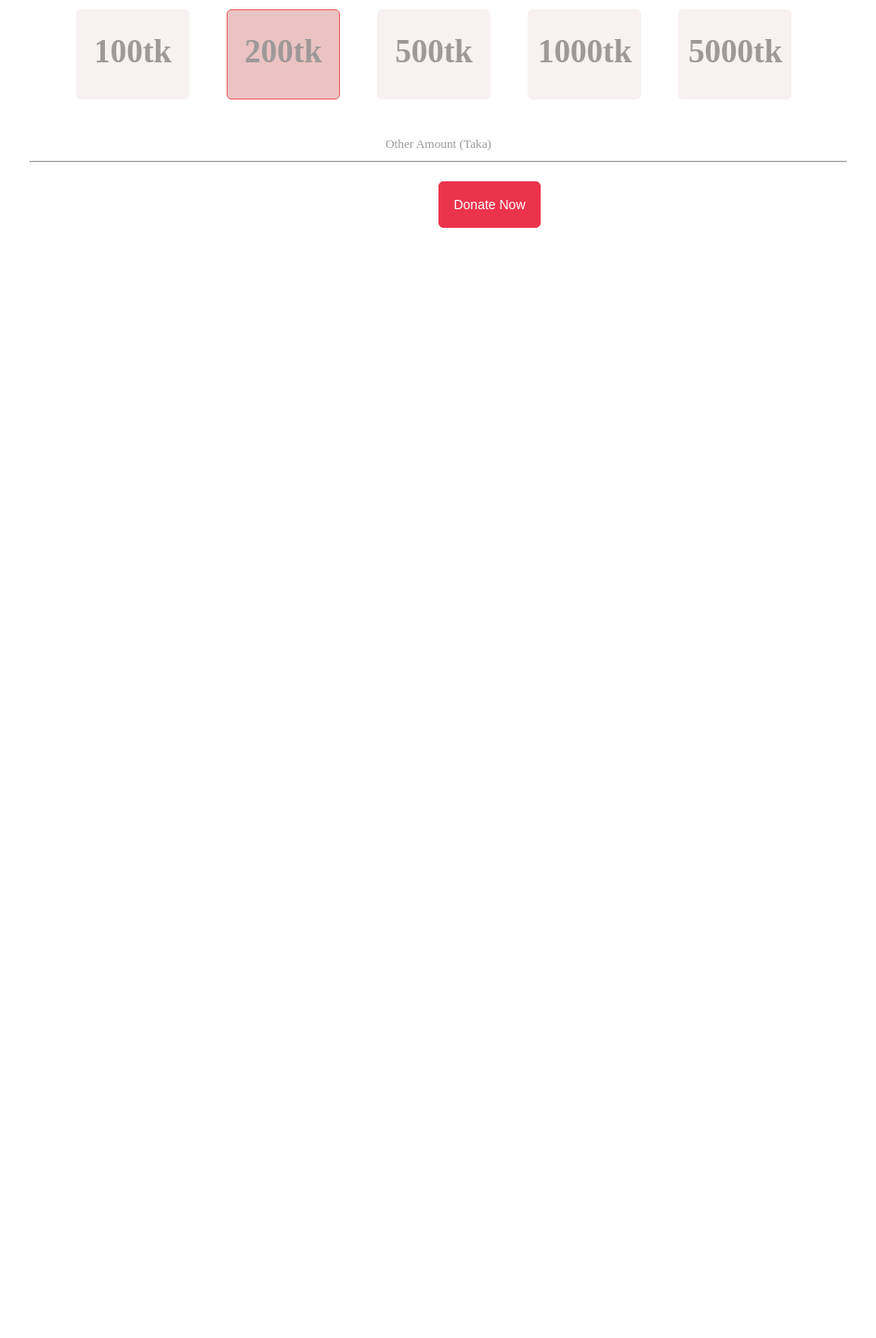
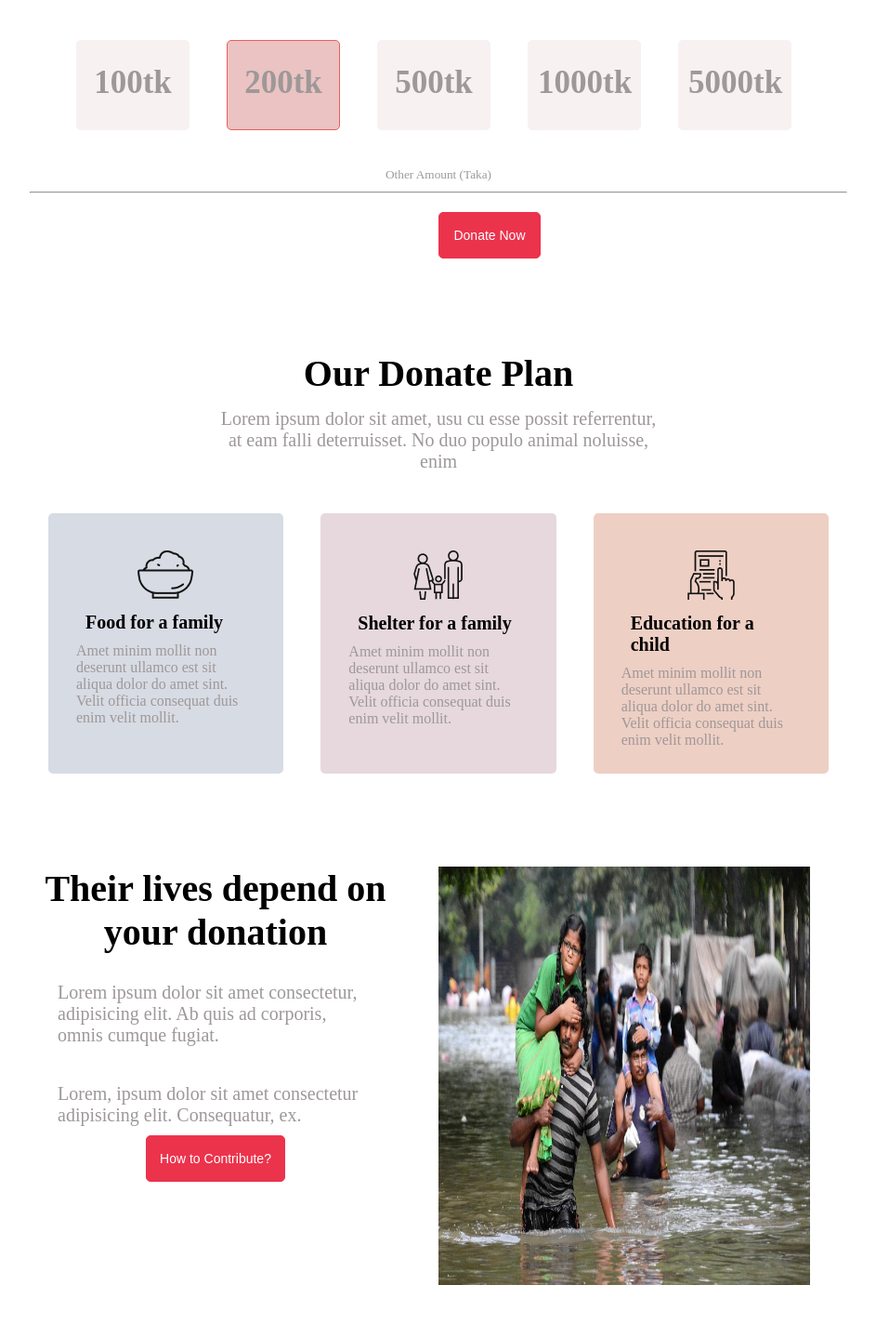
Before and after one commit to ArjumanJesmin/practice-project, a plain HTML site: page index.html in a window 1280 px wide. Shown: the part 851-2290 px from the top of the page at 93% size, without its empty margins (168-1111 px from the left). Before the commit the page ends 1196 px from the top, so only its background shows below. Drawn offline with Linux system fonts and the light colour scheme.

Commit message:
main section is done

```diff
--- a/index.html
+++ b/index.html
@@ -1,5 +1,6 @@
 <!DOCTYPE html>
 <html lang="en">
+
 <head>
     <meta charset="UTF-8">
     <meta http-equiv="X-UA-Compatible" content="IE=edge">
@@ -7,6 +8,10 @@
     <title>My Practice Project</title>
     <link rel="stylesheet" href="style.css">
     <link rel="shortcut icon" href="./icons/1.png" type="image/x-icon">
+
+    <link rel="stylesheet" href="https://cdnjs.cloudflare.com/ajax/libs/font-awesome/6.2.1/css/all.min.css"
+        integrity="sha512-MV7K8+y+gLIBoVD59lQIYicR65iaqukzvf/nwasF0nqhPay5w/9lJmVM2hMDcnK1OnMGCdVK+iQrJ7lzPJQd1w=="
+        crossorigin="anonymous" referrerpolicy="no-referrer" />
 
     <header class="header">
         <section class="heading">
@@ -18,7 +23,7 @@
 
     <!-- This is about section start -->
 
-<section class="container">
+    <section class="section">
         <div class="about">
             <h3>Donate Today</h3>
             <p>
@@ -36,8 +41,81 @@
         <hr>
         <button class="heading-btn">Donate Now</button>
     </section>
+    <section class="section">
+        <div class="about">
+            <h3>Our Donate Plan</h3>
+            <p>
+                Lorem ipsum dolor sit amet, usu cu esse possit referrentur, at eam falli
+                deterruisset. No duo populo animal noluisse, enim</p>
+        </div>
+    </section>
+    <!-- Family section Start -->
+    <div class="family">
+        <div class="food family-desc">
+            <img src="./icons/food.png" alt="">
+            <h3>Food for a family</h3>
+            <p>Amet minim mollit non deserunt
+                ullamco est sit aliqua dolor do amet
+                sint. Velit officia consequat duis enim
+                velit mollit.</p>
+        </div>
+        <div class="shelter family-desc">
+            <img src="./icons/shelter.png" alt="">
+            <h3>Shelter for a family</h3>
+            <p>Amet minim mollit non deserunt
+                ullamco est sit aliqua dolor do amet
+                sint. Velit officia consequat duis enim velit mollit.</p>
+        </div>
+        <div class="education family-desc">
+            <img src="./icons/Frame-1.png" alt="">
+            <h3>Education for a child</h3>
+            <p>Amet minim mollit non deserunt
+                ullamco est sit aliqua dolor do amet
+                sint. Velit officia consequat duis enim velit mollit.</p>
+        </div>
+    </div>
+      <!-- This is depond section -->
+    <section>
+        <main>
+            <div class="family depend">
+                <div class="depend-people">
+                    <h3>Their lives depend on your donation</h3>
+                    <p>Lorem ipsum dolor sit amet consectetur, adipisicing elit. Ab quis ad corporis, omnis cumque
+                        fugiat.</p>
+                    <p>Lorem, ipsum dolor sit amet consectetur adipisicing elit. Consequatur, ex.</p>
+                    <button class="text-btn">How to Contribute?</button>
+                </div>
+                <div class="depend-image">
+                    <img src="./images/donation4.jpg" alt="It's depend people">
+                </div>
+            </div>
+        </main>
+    </section>
+
+    <section>
+        <main>
+            <div class="family depend">
+                <div class="depend-image">
+                    <img src="./images/donation2.jpg" alt="It's depend people">
+                </div>
+                <div class="depend-people">
+                    <h3>They need us to suvive</h3>
+                    <p>Lorem ipsum dolor sit amet consectetur, adipisicing elit. Ab quis ad corporis, omnis cumque
+                        fugiat.</p>
+                    <p>Lorem, ipsum dolor sit amet consectetur adipisicing elit. Consequatur, ex.</p>
+                    <button class="text-btn">How to Contribute?</button>
+                </div>
+            </div>
+        </main>
+    </section>
+    <!-- GET My UPDATE SECTION -->
+
+
+
 </head>
+
 <body>
 
 </body>
+
 </html>
--- a/style.css
+++ b/style.css
@@ -40,52 +40,134 @@
     border-radius: 5px;
     color: white;
     font-size: 14px;
-    position: center;
 }
 
 /* Section Area Start */
-.container{
-    margin: 100px 200px;
+.section {
+    margin: 100px 200px 0px;
 
 }
-.about h3{
+
+.about h3 {
     text-align: center;
     font-size: 40px;
     font-weight: 700;
     padding-bottom: 14px;
 }
-.about p{
+
+.about p {
     text-align: center;
     font-size: 20px;
     padding-bottom: 14px;
     color: rgb(158, 152, 152);
+    margin: 0px 200px 10px;
 }
-.box{
+
+.box {
     display: flex;
     padding: 30px;
 }
 
-.box .baby{
+.box .baby {
     width: 100px;
     height: 60px;
-    background-color:rgb(248, 241, 241) ;
+    background-color: rgb(248, 241, 241);
     border: 1px solid rgb(248, 241, 241);
     margin: 10px 20px;
     text-align: center;
     padding: 25px 10px 10px;
-    color:rgb(158, 152, 152) ;
+    color: rgb(158, 152, 152);
     font-size: 35px;
     border-radius: 5px;
     font-weight: 700;
 }
-.box .baby-box-2{
-    background-color:rgb(235, 195, 195) ;
+
+.box .baby-box-2 {
+    background-color: rgb(235, 195, 195);
     border: 1px solid rgb(238, 92, 92);
 }
-.container h5{
+
+.section h5 {
     text-align: center;
-    font: size 45px; ;
+    font: size 45px;
+    ;
     font-weight: 400;
-    color:rgb(158, 152, 152) ;
-    padding-bottom:10px ;
+    color: rgb(158, 152, 152);
+    padding-bottom: 10px;
 }
+
+/* Family section Start */
+.family {
+    display: flex;
+    margin: 50px 200px;
+    text-align: center;
+    margin-top: 0px;
+    padding-bottom: 30px;
+}
+
+.family-desc {
+    padding: 40px 30px 10px;
+    margin: 20px;
+    text-align: center;
+    border-radius: 5px;
+    height: 230px;
+}
+
+.family-desc h3 {
+    text-align: left;
+    padding: 10px;
+    font-size: 20px;
+}
+
+.family-desc p {
+    font-size: 16px;
+    padding-bottom: 14px;
+    color: rgb(158, 152, 152);
+    text-align: left;
+}
+
+
+
+.food {
+    background-color: rgb(215, 219, 228);
+}
+
+.shelter {
+    background-color: rgb(230, 216, 221);
+}
+
+.education {
+    background-color: rgb(238, 207, 196);
+}
+
+/* This is depend section Start */
+
+
+.depend-people h3{
+    text-align: center;
+    font-size: 40px;
+    font-weight: 700;
+}
+.depend-people p{
+    font-size: 20px;
+   padding: 30px 30px 10px;
+    color: rgb(158, 152, 152);
+    text-align: left;
+}
+.depend-people .text-btn{
+    width: 150px;
+    height: 50px;
+    background-color: rgb(236, 51, 76);
+    border: 1px solid rgb(236, 51, 76);
+    border-radius: 5px;
+    color: white;
+    font-size: 14px;
+}
+
+ .depend-image img{
+    width: 400px;
+    height:450px;
+    padding: 0px 20px 10px;
+    margin:0px 20px 10px;
+    border-radius: 5px;
+}
```
Lines whose indentation alone changed are shown as unchanged.
